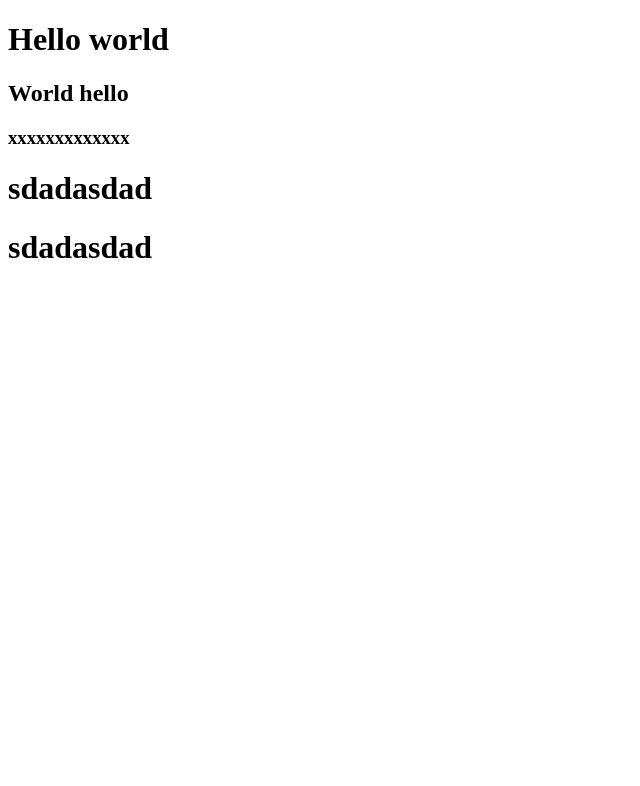
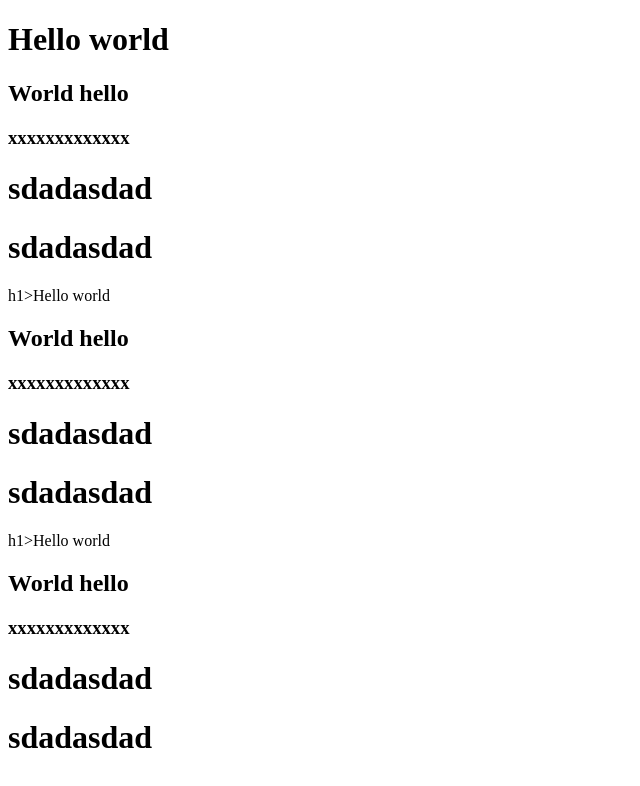
Before and after one commit to flybirdGit/temporary, a plain HTML site: page index.html in a window 1280 px wide. Shown: the whole page, without its empty margins (0-640 px from the left). Drawn offline with Linux system fonts and the light colour scheme.

Commit message:
第六次提交

```diff
--- a/index.html
+++ b/index.html
@@ -12,5 +12,15 @@
     <h3>xxxxxxxxxxxxx</h3>
     <h1>sdadasdad</h1>
     <h1>sdadasdad</h1>
+    h1>Hello world</h1>
+    <h2>World hello</h2>
+    <h3>xxxxxxxxxxxxx</h3>
+    <h1>sdadasdad</h1>
+    <h1>sdadasdad</h1>
+    h1>Hello world</h1>
+    <h2>World hello</h2>
+    <h3>xxxxxxxxxxxxx</h3>
+    <h1>sdadasdad</h1>
+    <h1>sdadasdad</h1>
 </body>
 </html>
```
